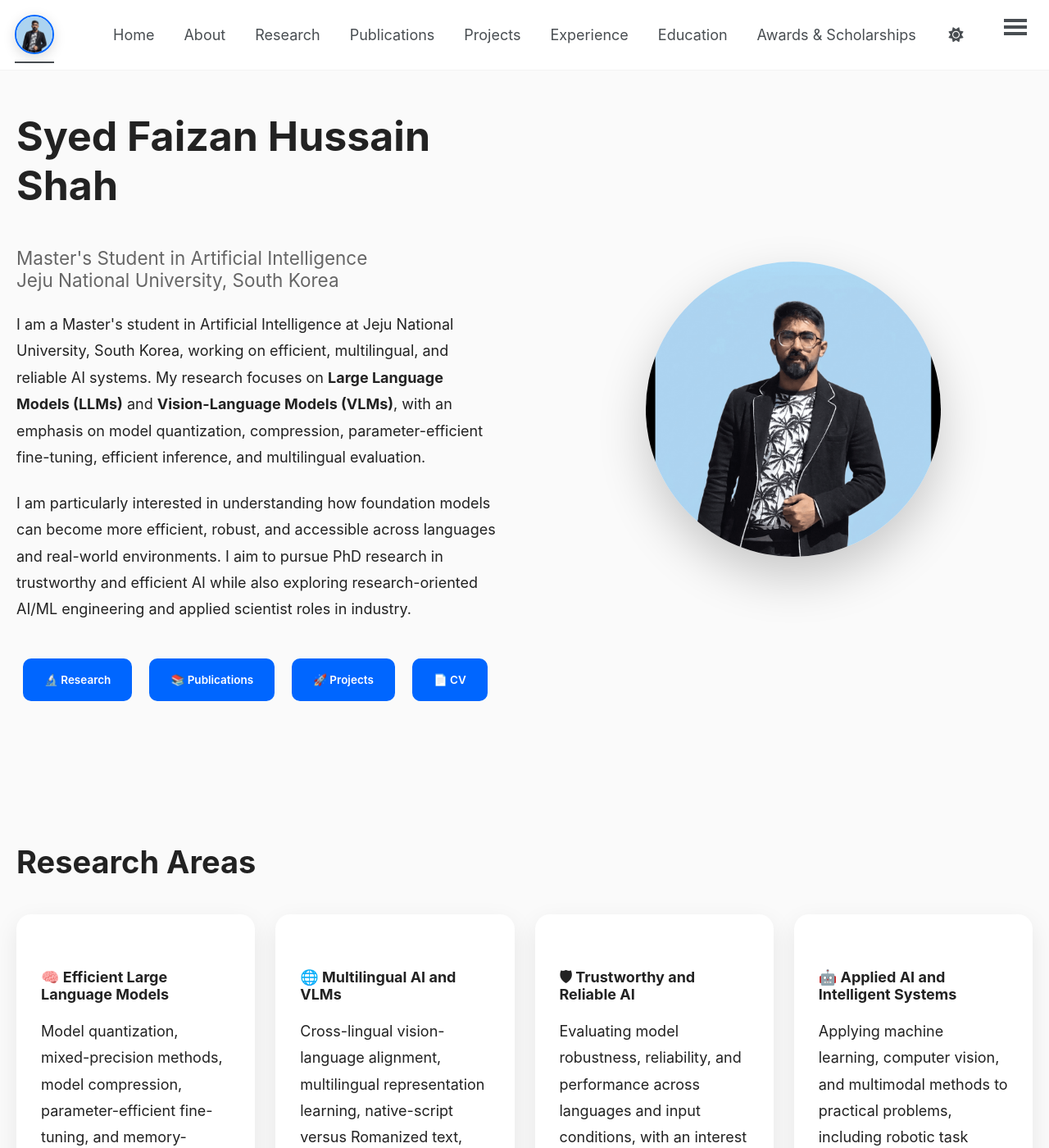
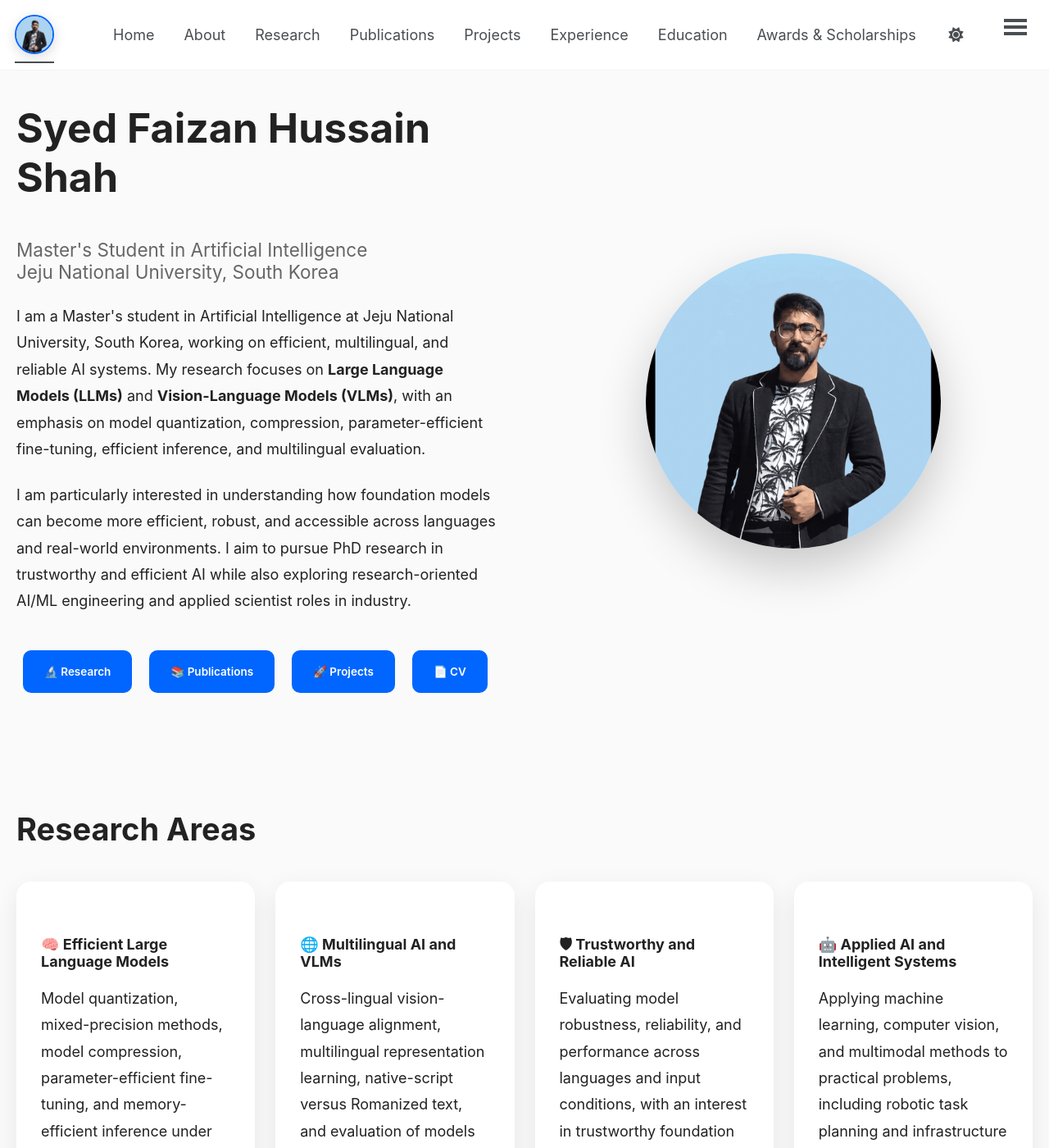
Before and after one commit to Fazi743/Fazi743.github.io, a Jekyll site: the page built from index.html, in a window 1280 px wide and 1400 px high. Shown: the whole window at 82% size. Built offline with Jekyll 4.4.1, drawn with Linux system fonts in a browser that asks for light colours; a style sheet for code colours, icons or effects is not loaded.

Commit message:
Adjust padding in custom CSS styles

```diff
--- a/assets/css/custom.css
+++ b/assets/css/custom.css
@@ -29,7 +29,7 @@ display:flex;
 align-items:center;
 justify-content:space-between;
 
-padding:50px 20px;
+padding:40px 20px;
 
 gap:70px;
 
@@ -171,7 +171,7 @@ transform:translateY(-8px);
 
 .section{
 
-padding:40px 20px;
+padding:20px 20px;
 
 }
 
```
